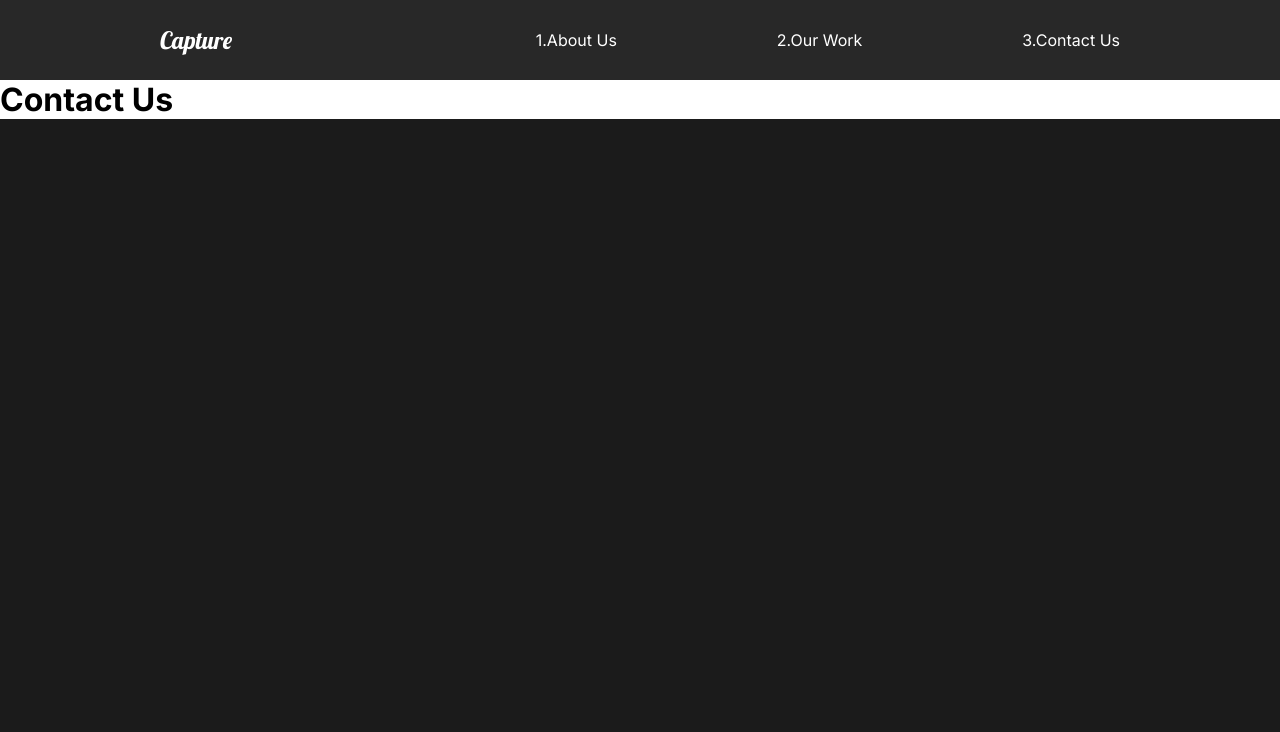
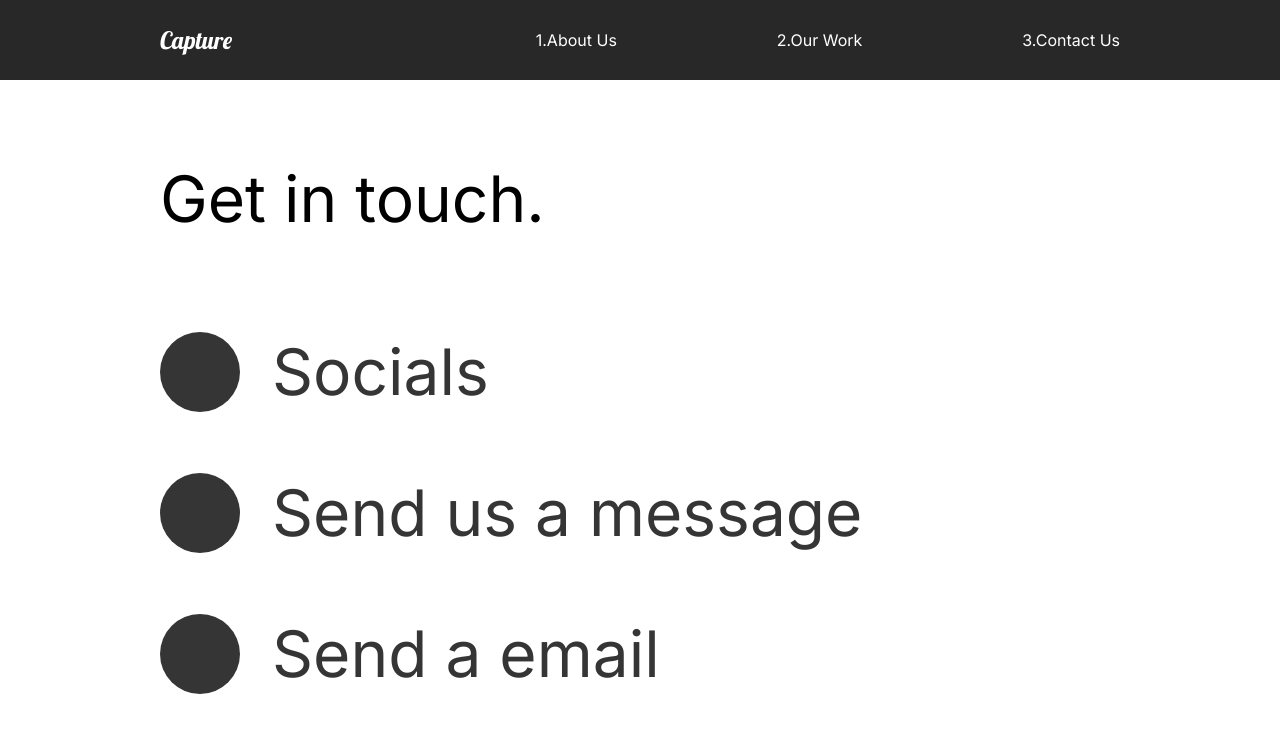
Before and after one commit to phonqha/capture-react, a React (Create React App) app: page /contact in a window 1280 px wide. Shown: the top 732 px of the page. Built offline with nearby package versions, Linux system fonts and the light colour scheme.

Commit message:
21.Contact Animation

```diff
--- a/src/pages/ContactUs.js
+++ b/src/pages/ContactUs.js
@@ -1,20 +1,73 @@
 import React from "react";
 //animation
 import { motion } from "framer-motion";
-import { pageAnimation } from "../animation";
+import { pageAnimation, titleAnim } from "../animation";
+import styled from "styled-components";
 
 const ContactUs = () => {
     return (
-        <motion.div
+        <ContactStyle
             style={{ background: "#fff" }}
             exit="exit"
             variants={pageAnimation}
             initial="hidden"
             animate="show"
         >
-            <h1>Contact Us</h1>
-        </motion.div>
+            <Title>
+                <Hide>
+                    <motion.h2 variants={titleAnim}>Get in touch.</motion.h2>
+                </Hide>
+            </Title>
+
+            <Hide>
+                <Social variants={titleAnim}>
+                    <Circle />
+                    <h2>Socials</h2>
+                </Social>
+            </Hide>
+
+            <Hide>
+                <Social variants={titleAnim}>
+                    <Circle />
+                    <h2>Send us a message</h2>
+                </Social>
+            </Hide>
+
+            <Hide>
+                <Social variants={titleAnim}>
+                    <Circle />
+                    <h2>Send a email</h2>
+                </Social>
+            </Hide>
+        </ContactStyle>
     );
 };
 
+const ContactStyle = styled(motion.div)`
+    padding: 5rem 10rem;
+    color: #353535;
+    min-height: 90vh;
+`;
+const Title = styled.div`
+    margin-bottom: 4rem;
+    color: black;
+`;
+const Hide = styled.div`
+    overflow: hidden;
+`;
+const Circle = styled.div`
+    border-radius: 50%;
+    width: 5rem;
+    height: 5rem;
+    background: #353535;
+`;
+
+const Social = styled(motion.div)`
+    display: flex;
+    align-items: center;
+    h2 {
+        margin: 2rem;
+    }
+`;
+
 export default ContactUs;
```
